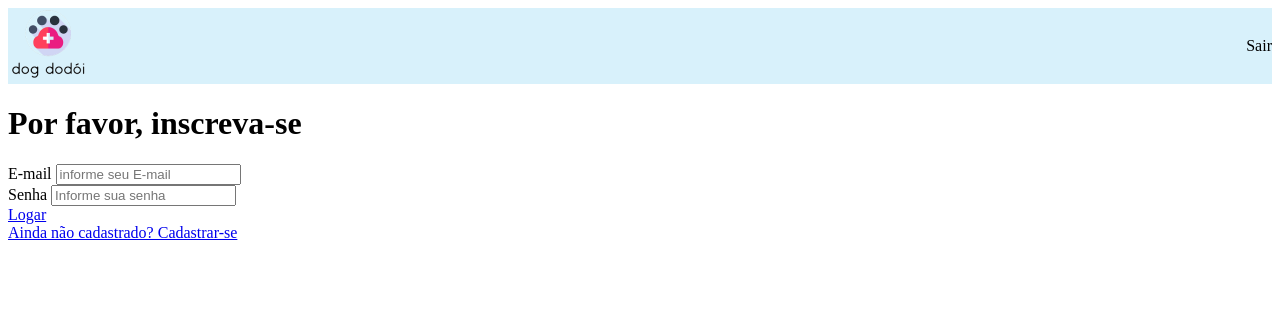
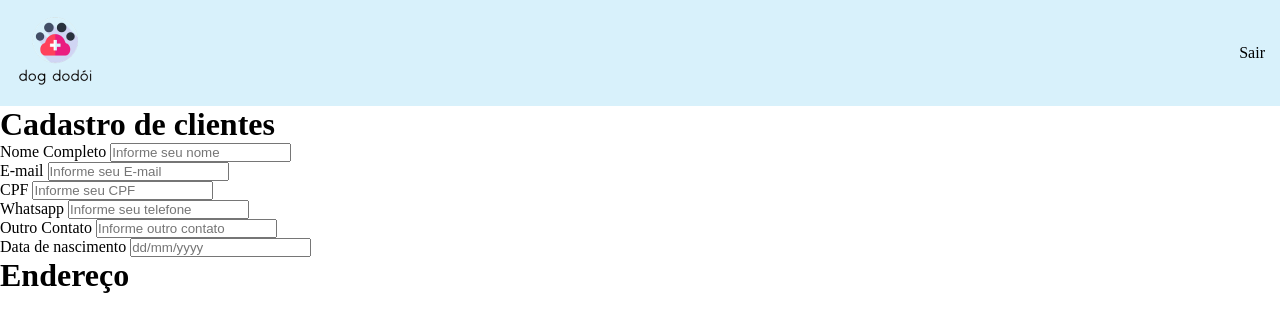
Before and after one commit to SirLouizz/Dog-Dodoi, a plain HTML site: page front/login.html in a window 1280 px wide. Drawn offline with Linux system fonts and the light colour scheme.

Commit message:
modifiquei o login html e o style css e deletei o css do login para fazer tudo no style

```diff
--- a/front/login.html
+++ b/front/login.html
@@ -5,8 +5,8 @@
     <meta http-equiv="X-UA-Compatible" content="IE=edge">
     <meta name="viewport" content="width=device-width, initial-scale=1.0">
     <link rel="stylesheet" href="../front/index.html">
-    <link rel="stylesheet" href="../styles/login style.css">
-    <title>Login Poggers</title>
+    <link rel="stylesheet" href="../styles/style.css">
+    <title>Cadastro poggers</title>
 </head>
 <body>
     <header id="header">
@@ -16,20 +16,45 @@
         </nav>
     </header>
 <main id="login">
-    <h1>Por favor, inscreva-se</h1>
+    <h1>Cadastro de clientes</h1>
     <form action="">
         <div class="form-nome">
-            <label for="nome">E-mail</label>
-            <input type="text" name="nome" required minlength="4" placeholder="informe seu E-mail">
+            <label for="nome">Nome Completo</label>
+            <input type="text" name="nome" required minlength="4" placeholder="Informe seu nome">
         </div>
         <div class="form-email">
-            <label for="">Senha</label>
-            <input type="email" name="email" id="email" required placeholder="Informe sua senha">
+            <label for="">E-mail</label>
+            <input type="email" name="email" id="email" required placeholder="Informe seu E-mail">
             </div>
-            <a href="#" type="button">Logar</a>
 
+            <div>
+                <div class="form-cpf">
+                    <label for="CPF">CPF</label>
+                    <input type="text" name="CPF" required maxlength="11" placeholder="Informe seu CPF">
+            </div>
+            <div>
+                <div class="form-Whatsapp">
+                    <label for="whatsapp">Whatsapp</label>
+                    <input type="tel" name="Whatsapp" id="Whatsapp" required placeholder="Informe seu telefone" required minlength="10" required maxlength="11">
+            </div>
+            <div>
+                <div class="form-contato">
+                    <label for="whatsapp">Outro Contato</label>
+                    <input type="tel" name="contato" id="contato" required placeholder="Informe outro contato" required minlength="10" required maxlength="11">
+            </div>
+            <div>
+                <div class="form-nascimento">
+                    <label for="whatsapp">Data de nascimento</label>
+                    <input type="text" name="datadenascimento" required maxlength="8" placeholder="dd/mm/yyyy">
+
+            </div>
+            <p></p>
+            <h1>Endereço</h1>
+            <div>
+
+            </div>
         </form>
-        <a href="#" type="button">Ainda não cadastrado? Cadastrar-se</a>
+
 
 </main>
 </body>
--- a/styles/login style.css
+++ /dev/null
@@ -1,22 +0,0 @@
-:root{
-    --cor-principal: #EA1C81;
-    --cor-topo: #D8F1FB;
-    --cor-preta: black;
-}
-
-#header{
-    background-color: var(--cor-topo);
-    display: flex;
-    justify-content: space-between;
-    align-items: center
-}
-
-#header nav a{
-    text-decoration: none;
-    color: var(--cor-preta);
-}
-#header nav a:hover{
-    background-color: var(--cor-principal);
-    color: var(--cor-branca);
-    border-radius: 40px;
-}
```
Also changed, not shown: styles/style.css (line endings or trailing spaces).
